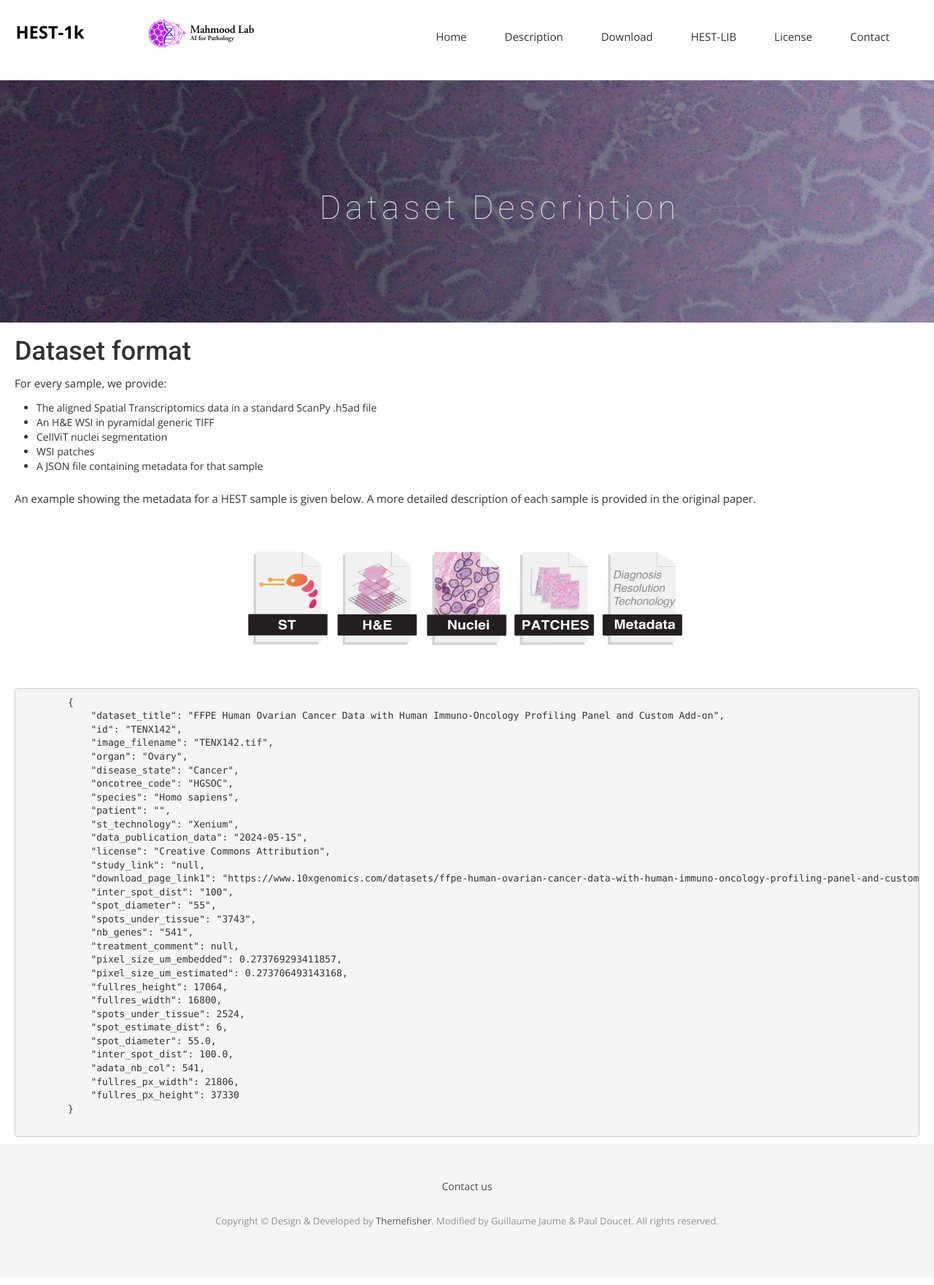
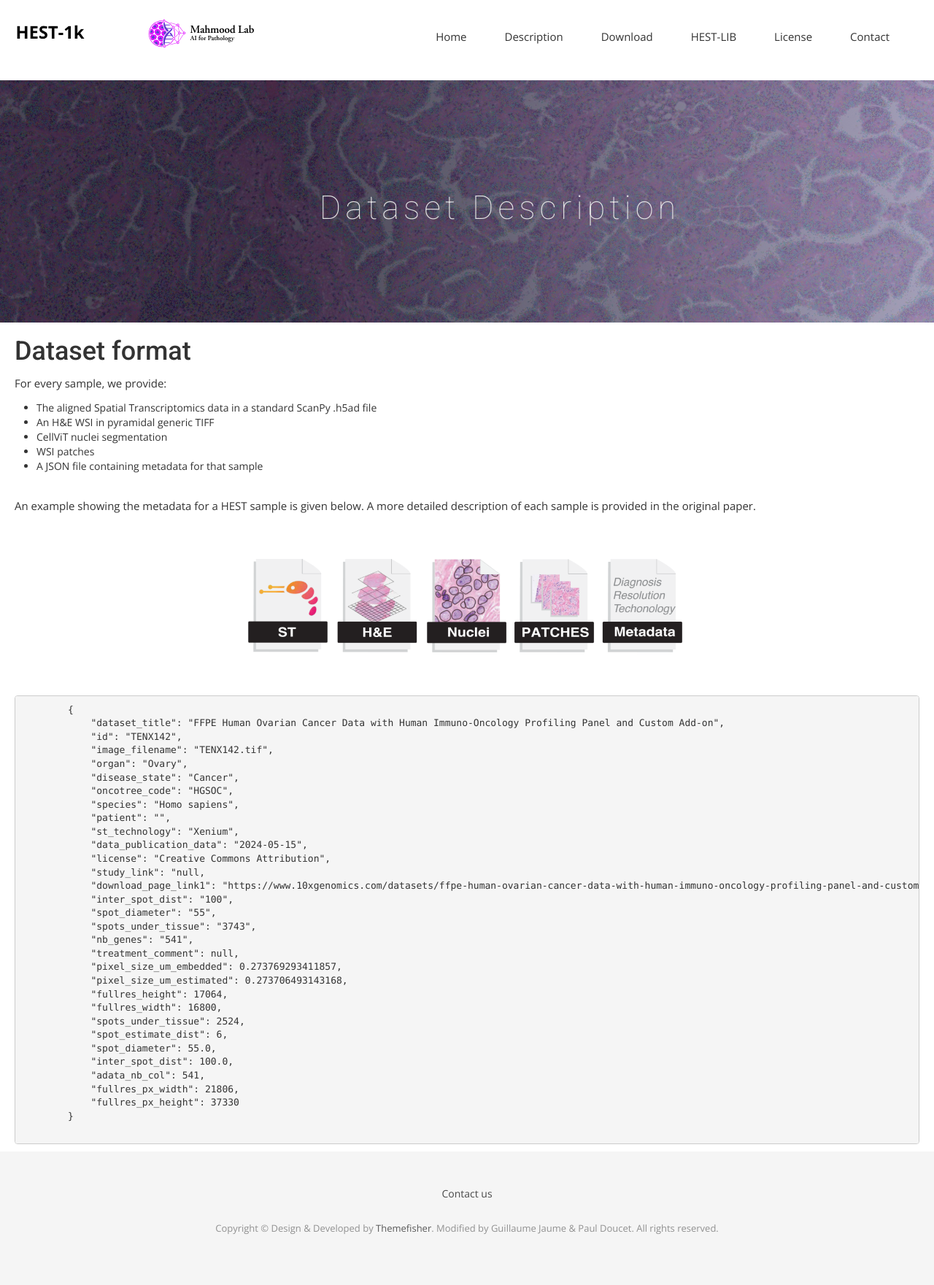
Before and after one commit to mahmoodlab/hest-website, a Jekyll site: the page built from description.html, in a window 1280 px wide. Shown: the whole page at 73% size. Built offline with Jekyll 4.4.1, drawn with Linux system fonts in a browser that asks for light colours; nearby versions of some CDN libraries; some web fonts are replaced.

Commit message:
style bullet points

```diff
--- a/css/airspace.css
+++ b/css/airspace.css
@@ -38,9 +38,9 @@
   line-height: 28px;
 }
 ul {
-  padding: 0;
-  margin: 0;
-  list-style: none;
+  list-style-type: disc;
+  padding-left: 30px;
+  padding-bottom: 20px;
 }
 a,
 a:active,
--- a/description.html
+++ b/description.html
@@ -17,13 +17,6 @@
     </div>
 </section>
 
-<style>
-    ul {
-        list-style-type: disc;
-        padding-left: 30px;
-        padding-bottom: 20px;
-    }
-</style>
 <section id="description">
 <div class="container">
   <div class="row">
```
